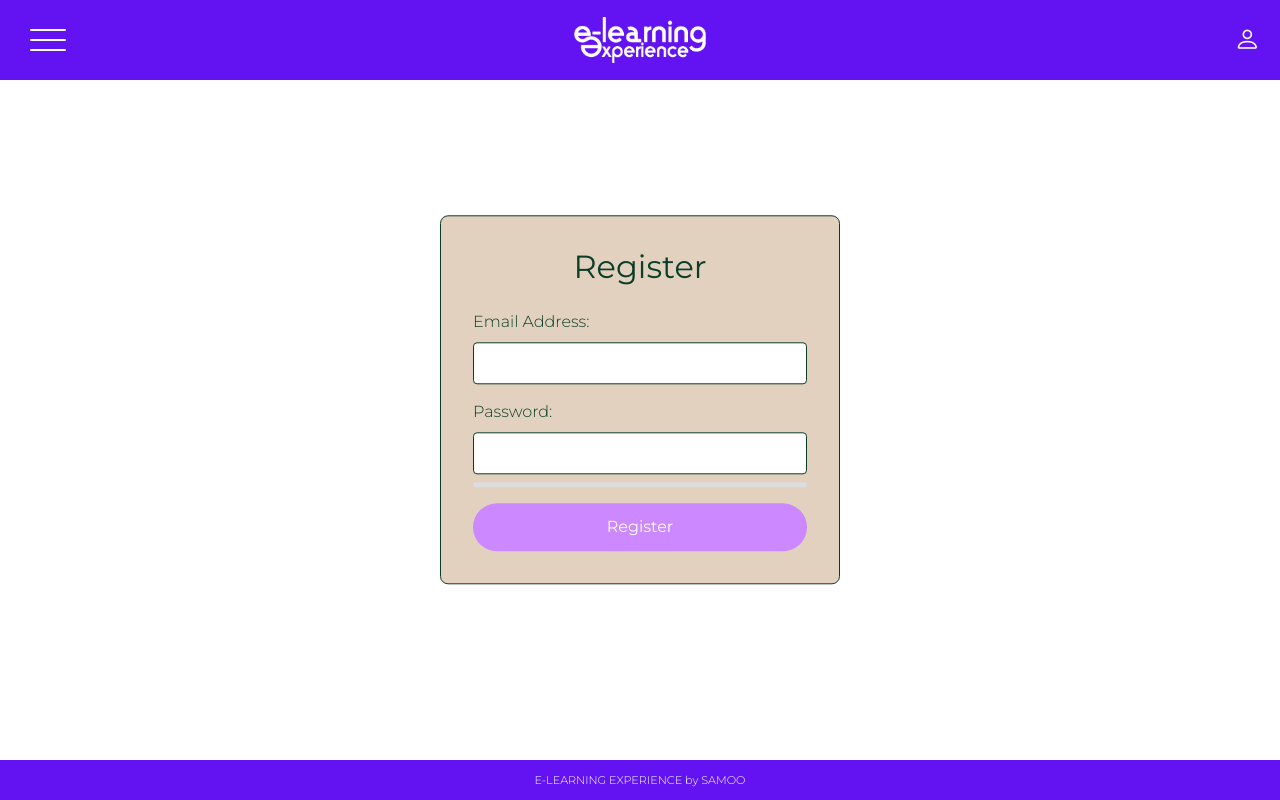
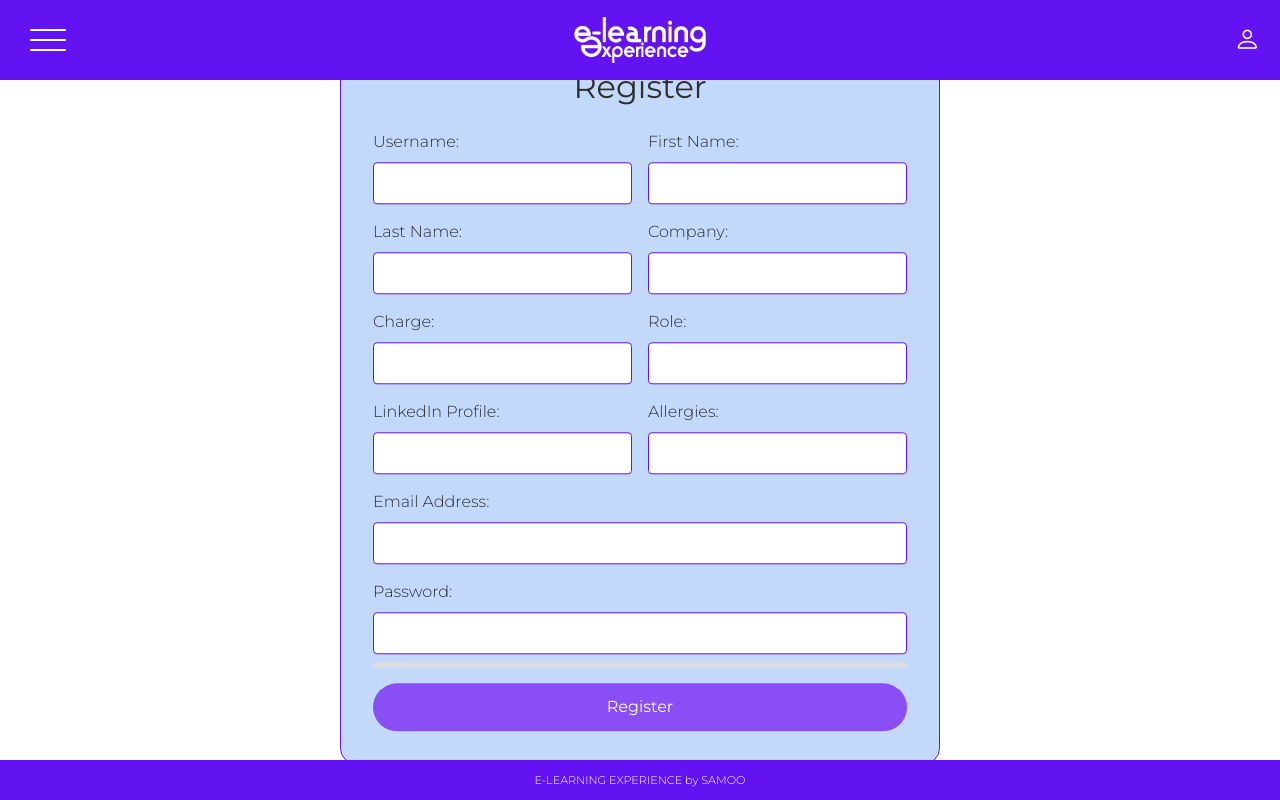
Before and after one commit to alba-garcia09/desafio, a React (Vite) app: page /register in a window 1280 px wide. Built offline with nearby package versions, Linux system fonts and the light colour scheme.

Commit message:
Ahora login y register funcionar y los colores tambien

```diff
--- a/src/components/LoginForm.jsx
+++ b/src/components/LoginForm.jsx
@@ -10,9 +10,9 @@ const Container = styled.div`
   width: 100%;
   margin: 0 auto;
   padding: 2rem;
-  border: 1px solid #0A3E27;
+  border: 1px solid var(--primaryColor);
   border-radius: 8px;
-  background-color: #E2D1BF;
+  background-color: var(--myWhite);
   display: flex;
   flex-direction: column;
   align-items: center;
@@ -26,7 +26,7 @@ const Container = styled.div`
 const Title = styled.h2`
   text-align: center;
   margin-bottom: 1.5rem;
-  color: #0A3E27;
+  color: var(--primaryColor);
 `;
 
 const Form = styled.form`
@@ -43,12 +43,12 @@ const FormGroup = styled.div`
 
 const Label = styled.label`
   margin-bottom: 0.5rem;
-  color: #0A3E27;
+  color: var(--primaryColor);
 `;
 
 const Input = styled.input`
   padding: 0.5rem;
-  border: 1px solid #0A3E27;
+  border: 1px solid var(--primaryColor);
   border-radius: 4px;
 `;
 
@@ -61,12 +61,12 @@ const Button = styled.button`
   padding: 0.75rem;
   border: none;
   border-radius: 4px;
-  background-color: #CC88FF;
-  color: white;
+  background-color: var(--primaryColor);
+  color: var(--myWhite);
   cursor: pointer;
 
   &:hover {
-    background-color: #AA66CC;
+    background-color: var(--secundaryColor);
   }
 `;
 
@@ -81,7 +81,7 @@ const LoginForm = () => {
     if (data?.token) {
       navigate('/');
     }
-  }, [data]);
+  }, [data, navigate]);
 
   const handleSubmit = async (e) => {
     e.preventDefault();
@@ -140,6 +140,5 @@ const LoginForm = () => {
     </Container>
   );
 };
-//prueva
 
 export default LoginForm;
--- a/src/components/RegisterForm.jsx
+++ b/src/components/RegisterForm.jsx
@@ -1,18 +1,17 @@
-// src/components/RegisterForm.jsx
 import { useState } from 'react';
+import { useNavigate } from 'react-router-dom';
 import styled from 'styled-components';
 import { evaluatePasswordStrength } from '../utils/passwordUtils'; // Importa la función de evaluación
-//Ayuda
 
 // Styled components
 const Container = styled.div`
-  max-width: 400px;
+  max-width: 600px;
   width: 100%;
   margin: 0 auto;
   padding: 2rem;
-  border: 1px solid #0A3E27;
-  border-radius: 8px;
-  background-color: #E2D1BF;
+  border: 1px solid var(--primaryColor);
+  border-radius: 16px;
+  background-color: var(--myWhite);
   display: flex;
   flex-direction: column;
   align-items: center;
@@ -26,47 +25,53 @@ const Container = styled.div`
 const Title = styled.h2`
   text-align: center;
   margin-bottom: 1.5rem;
-  color: #0A3E27;
+  color: var(--myBlack);
 `;
 
 const Form = styled.form`
-  display: flex;
-  flex-direction: column;
+  display: grid;
+  grid-template-columns: 1fr 1fr;
+  gap: 1rem;
   width: 100%;
 `;
 
 const FormGroup = styled.div`
   display: flex;
   flex-direction: column;
-  margin-bottom: 1rem;
+`;
+
+const FullWidthFormGroup = styled(FormGroup)`
+  grid-column: span 2;
 `;
 
 const Label = styled.label`
   margin-bottom: 0.5rem;
-  color: #0A3E27;
+  color: var(--myBlack);
 `;
 
 const Input = styled.input`
   padding: 0.5rem;
-  border: 1px solid #0A3E27;
+  border: 1px solid var(--primaryColor);
   border-radius: 4px;
 `;
 
 const ErrorMessage = styled.p`
   color: red;
   margin-bottom: 1rem;
+  grid-column: span 2;
 `;
 
 const Button = styled.button`
   padding: 0.75rem;
   border: none;
   border-radius: 4px;
-  background-color: #CC88FF;
+  background-color: var(--secundaryColor);
   color: white;
   cursor: pointer;
+  grid-column: span 2;
 
   &:hover {
-    background-color: #AA66CC;
+    background-color: var(--primaryColor);
   }
 `;
 
@@ -88,31 +93,79 @@ const StrengthIndicator = styled.div`
 `;
 
 const RegisterForm = () => {
-  const [email, setEmail] = useState('');
-  const [password, setPassword] = useState('');
+  const [formData, setFormData] = useState({
+    username: '',
+    email: '',
+    password: '',
+    name: '',
+    lastName: '',
+    company: '',
+    charge: '',
+    role: '',
+    linkedIn: '',
+    allergies: '',
+  });
   const [passwordStrength, setPasswordStrength] = useState('');
   const [error, setError] = useState('');
+  const [successMessage, setSuccessMessage] = useState('');
+  const navigate = useNavigate();
+
+  const handleChange = (e) => {
+    setFormData({ ...formData, [e.target.name]: e.target.value });
+  };
 
   const handlePasswordChange = (e) => {
     const newPassword = e.target.value;
-    setPassword(newPassword);
+    setFormData({ ...formData, password: newPassword });
     setPasswordStrength(evaluatePasswordStrength(newPassword));
   };
 
-  const handleSubmit = (e) => {
+  const handleSubmit = async (e) => {
     e.preventDefault();
     setError('');
+    setSuccessMessage('');
 
-    if (!validateEmail(email)) {
+    if (!validateEmail(formData.email)) {
       setError('Please enter a valid email address.');
       return;
     }
-    if (password.length < 6) {
+    if (formData.password.length < 6) {
       setError('Password must be at least 6 characters long.');
       return;
     }
 
-    // Handle registration logic
+    console.log('Form Data:', formData);
+
+    try {
+      const response = await fetch('https://desafiotripulacionesbackend.onrender.com/auth/register', {
+        method: 'POST',
+        headers: {
+          'Content-Type': 'application/json',
+        },
+        body: JSON.stringify(formData),
+      });
+
+      if (response.ok) {
+        const result = await response.json();
+        console.log('Response:', result);
+
+        if (result.success) {
+          setSuccessMessage('Registration successful. Please check your email to confirm your account.');
+          setTimeout(() => {
+            navigate('/login'); // Redirige a la página de inicio de sesión o a otra página
+          }, 3000); // Redirige después de 3 segundos
+        } else {
+          setError(result.message || 'There was an error with the registration.');
+        }
+      } else {
+        const errorResult = await response.json();
+        console.error('Error Response:', errorResult);
+        setError('There was an error with the registration. Please try again.');
+      }
+    } catch (err) {
+      console.error('Error:', err.message);
+      setError('There was an error with the registration. Please try again.');
+    }
   };
 
   const validateEmail = (email) => {
@@ -130,22 +183,126 @@ const RegisterForm = () => {
     <Container>
       <Title>Register</Title>
       <Form onSubmit={handleSubmit}>
+        {/* Username */}
         <FormGroup>
+          <Label htmlFor="username">Username:</Label>
+          <Input
+            type="text"
+            id="username"
+            name="username"
+            value={formData.username}
+            onChange={handleChange}
+            required
+          />
+        </FormGroup>
+
+        {/* Name */}
+        <FormGroup>
+          <Label htmlFor="name">First Name:</Label>
+          <Input
+            type="text"
+            id="name"
+            name="name"
+            value={formData.name}
+            onChange={handleChange}
+            required
+          />
+        </FormGroup>
+
+        {/* Last Name */}
+        <FormGroup>
+          <Label htmlFor="lastName">Last Name:</Label>
+          <Input
+            type="text"
+            id="lastName"
+            name="lastName"
+            value={formData.lastName}
+            onChange={handleChange}
+            required
+          />
+        </FormGroup>
+
+        {/* Company */}
+        <FormGroup>
+          <Label htmlFor="company">Company:</Label>
+          <Input
+            type="text"
+            id="company"
+            name="company"
+            value={formData.company}
+            onChange={handleChange}
+          />
+        </FormGroup>
+
+        {/* Charge */}
+        <FormGroup>
+          <Label htmlFor="charge">Charge:</Label>
+          <Input
+            type="text"
+            id="charge"
+            name="charge"
+            value={formData.charge}
+            onChange={handleChange}
+          />
+        </FormGroup>
+
+        {/* Role */}
+        <FormGroup>
+          <Label htmlFor="role">Role:</Label>
+          <Input
+            type="text"
+            id="role"
+            name="role"
+            value={formData.role}
+            onChange={handleChange}
+          />
+        </FormGroup>
+
+        {/* LinkedIn */}
+        <FormGroup>
+          <Label htmlFor="linkedIn">LinkedIn Profile:</Label>
+          <Input
+            type="url"
+            id="linkedIn"
+            name="linkedIn"
+            value={formData.linkedIn}
+            onChange={handleChange}
+          />
+        </FormGroup>
+
+        {/* Allergies */}
+        <FormGroup>
+          <Label htmlFor="allergies">Allergies:</Label>
+          <Input
+            type="text"
+            id="allergies"
+            name="allergies"
+            value={formData.allergies}
+            onChange={handleChange}
+          />
+        </FormGroup>
+
+        {/* Email */}
+        <FullWidthFormGroup>
           <Label htmlFor="email">Email Address:</Label>
           <Input
             type="email"
             id="email"
-            value={email}
-            onChange={(e) => setEmail(e.target.value)}
+            name="email"
+            value={formData.email}
+            onChange={handleChange}
             required
           />
-        </FormGroup>
-        <FormGroup>
+        </FullWidthFormGroup>
+
+        {/* Password */}
+        <FullWidthFormGroup>
           <Label htmlFor="password">Password:</Label>
           <Input
             type="password"
             id="password"
-            value={password}
+            name="password"
+            value={formData.password}
             onChange={handlePasswordChange}
             required
           />
@@ -155,8 +312,10 @@ const RegisterForm = () => {
               color={strengthConfig[passwordStrength]?.color || 'red'}
             />
           </PasswordStrengthBar>
-        </FormGroup>
-        {(error) && <ErrorMessage>{error}</ErrorMessage>}
+        </FullWidthFormGroup>
+
+        {error && <ErrorMessage>{error}</ErrorMessage>}
+        {successMessage && <p style={{ color: 'green' }}>{successMessage}</p>}
         <Button type="submit">Register</Button>
       </Form>
     </Container>
--- a/src/utils/passwordUtils.js
+++ b/src/utils/passwordUtils.js
@@ -1,7 +1,7 @@
 export function evaluatePasswordStrength(password) {
     let strength = 0;
 
-    if (password.length >= 8) strength += 1; // Minimum length
+    if (password.length >= 9) strength += 1; // Minimum length
     if (/[A-Z]/.test(password)) strength += 1; // Uppercase letter
     if (/[a-z]/.test(password)) strength += 1; // Lowercase letter
     if (/\d/.test(password)) strength += 1; // Number
```
